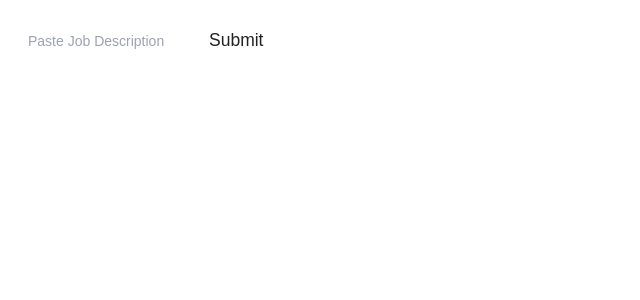
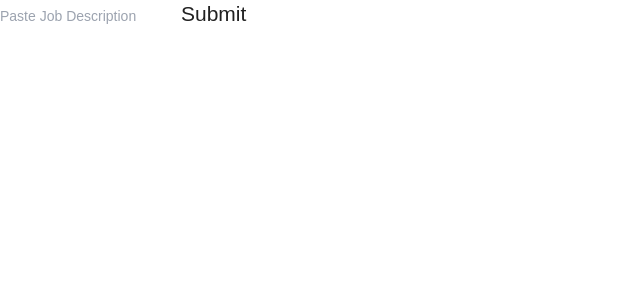
Before and after one commit to Caposto/reverse-ats, a React (Create React App) app in the folder frontend/: page / in a window 1280 px wide. Shown: the top 300 px of the page, without its empty margins (0-640 px from the left). Built offline with nearby package versions, Linux system fonts and the light colour scheme.

Commit message:
moved API functionality to separate file

```diff
--- /dev/null
+++ b/frontend/src/User.js
@@ -0,0 +1,13 @@
+async function getKeywordsFromFlask(description) {
+  const response = await fetch("http://127.0.0.1:5000/extract_keywords", {
+    method: "POST", // Using POST since GET does not accept a body
+    headers: {
+      "Content-Type": "application/json",
+    },
+    body: JSON.stringify({ description }),
+  });
+
+  return response.json;
+}
+
+export default getKeywordsFromFlask;
--- a/frontend/src/components/JobForm.jsx
+++ b/frontend/src/components/JobForm.jsx
@@ -1,11 +1,11 @@
-import { useState } from "react";
-// import KeywordList from "./KeywordList";
-import KeywordList2 from "./KeywordList2";
+import { useState, useContext } from "react";
+import KeywordList from "./KeywordList";
+import KeywordContext from "../context";
 
 function JobForm() {
   const [description, setDescription] = useState(""); // Create state for job description, default empty string
   const [visible, setVisibility] = useState(true); // Hide form once submitted
-  const [keywords, setKeywords] = useState([]); // Create state for keywords received from server
+  const [keywords, setKeywords] = useContext(KeywordContext); // Create state for keywords received from server
 
   // TODO: Edit state of list with the intial list being the keywords processed from flask
 
@@ -35,24 +35,22 @@ function JobForm() {
 
   // Return form for inputting job description/
   return (
-    <div id="standard-form" className="px-8 py-8">
+    <div id="standard-form">
+      {visible && (
         <form onSubmit={handleSubmit}>
           <input
             placeholder="Paste Job Description"
             value={description}
             onChange={(e) => setDescription(e.target.value)}
           />
-        <button className="text-xl" type="submit">
+          <button className="text-2xl" type="submit">
             Submit
           </button>
         </form>
-      {visible && <div />}
+      )}
       {!visible && (
         <div>
-          <div className="py-4">
-            <p className="text-2xl">Keywords:</p>
-            <KeywordList2 initial={keywords} />
-          </div>
+          <KeywordList keywordArray={keywords} />
         </div>
       )}
     </div>
```
Lines whose indentation alone changed are shown as unchanged.
